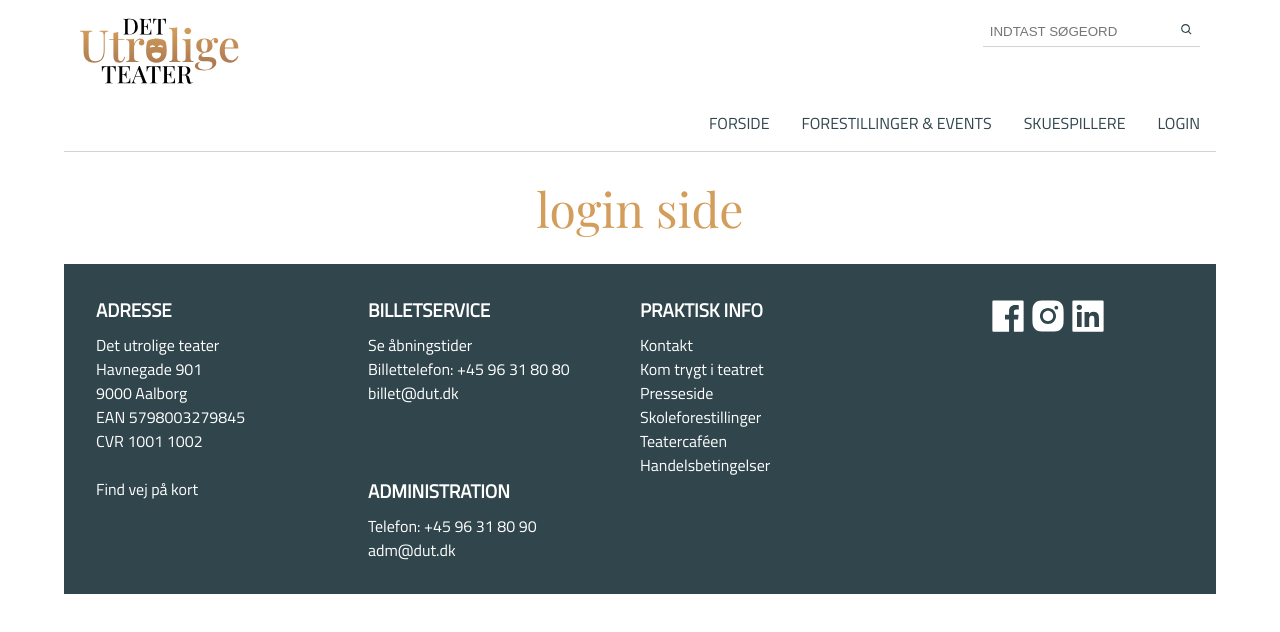
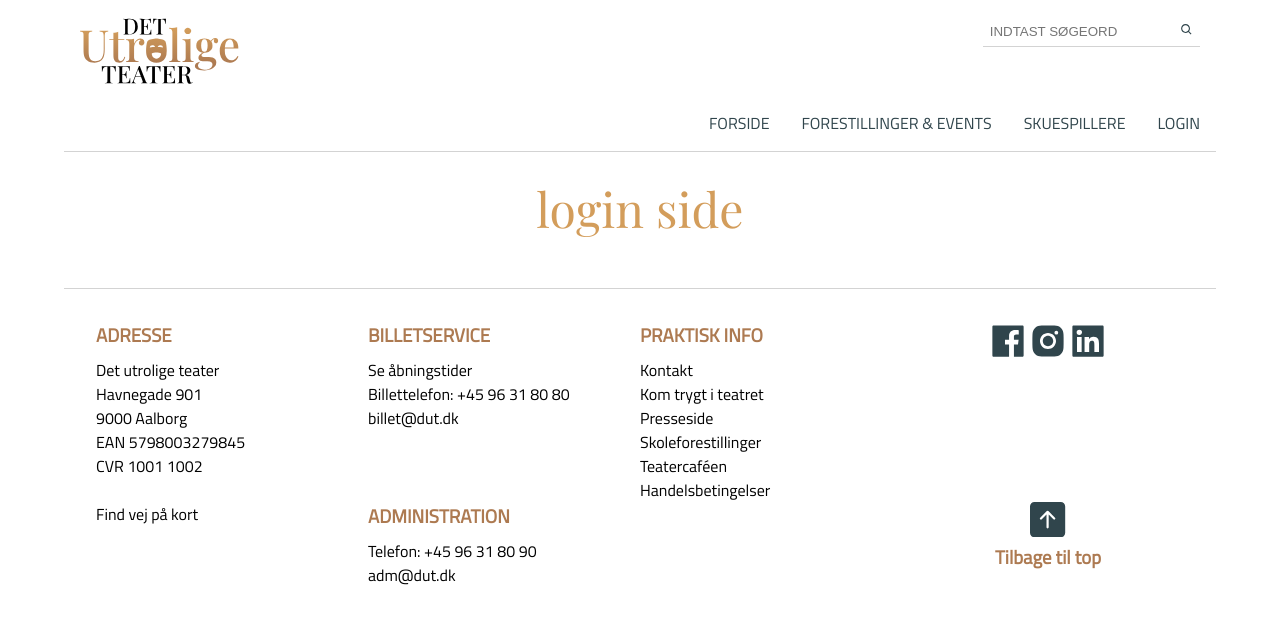
Before and after one commit to Eva-Renata/det.utrolige.teater, a React (Create React App) app: page /login in a window 1280 px wide. Shown: the top 632 px of the page. Built offline with nearby package versions, Linux system fonts and the light colour scheme; a web font is replaced by a local one.

Commit message:
links, buttons, style and fix

```diff
--- a/src/Components/Footer/Footer.jsx
+++ b/src/Components/Footer/Footer.jsx
@@ -5,8 +5,15 @@ import {
   AiFillLinkedin,
 } from "react-icons/ai";
 import { Link } from "react-router-dom";
+import { BsFillArrowUpSquareFill } from "react-icons/bs";
 
 export const Footer = () => {
+  const goToTop = () => {
+    window.scrollTo({
+      top: 0,
+      behavior: "smooth",
+    });
+  };
   return (
     <footer>
       <section className={styles.infowrapper}>
@@ -55,6 +62,11 @@ export const Footer = () => {
         <p>Telefon: +45 96 31 80 90</p>
         <p>adm@dut.dk</p>
       </section>
+      <div></div>
+      <div className={styles.tilbage}>
+        <BsFillArrowUpSquareFill onClick={goToTop} />
+        <h3>Tilbage til top</h3>
+      </div>
     </footer>
   );
 };
--- a/src/Components/Footer/Footer.module.scss
+++ b/src/Components/Footer/Footer.module.scss
@@ -1,19 +1,32 @@
 footer {
-    background-color: var(--tertiarycolor);
-    color:white;
+    //foreslår ændring af design i footer
+    //background-color: var(--tertiarycolor);
+    //color:white;
+    border-top: solid 1px lightgrey;
     display: grid;
     grid-template-columns: repeat(4, 1fr);
     padding:2em;
+    margin-top: 3em;
     p{
         cursor: pointer;
     }
     h3 {
         margin-bottom: 0.5em;
+        color: var(--secondarycolor);
     }
     svg {
         height:2.5em;
         width:2.5em;
         cursor:pointer;
-        color:white;
+        //color:white;
+        color:var(--tertiarycolor);
+       // margin-top:3em;
+    }
+    .tilbage {
+        text-align: center;
+        svg {
+            height: 2.2em;
+            width: 2.2em;
+        }
     }
 }
--- a/src/Components/ForestillingItem/ForestillingItem.module.scss
+++ b/src/Components/ForestillingItem/ForestillingItem.module.scss
@@ -66,6 +66,9 @@
 
             .købbilletbutton {
                 background-color: var(--primarycolor);
+                &:hover {
+                    background-color: var(--secondarycolor);
+                }
             }
         }
     }
@@ -115,6 +118,9 @@
                 }
                 .købbilletbutton {
                     background-color: var(--primarycolor);
+                    &:hover {
+                            background-color: var(--secondarycolor);
+                        }
                 }
         }
     }
--- a/src/Components/Header/Header.jsx
+++ b/src/Components/Header/Header.jsx
@@ -3,11 +3,14 @@ import logo from "../../logo.svg";
 import { Navigation } from "../Nav/Navigation";
 import { BiSearch } from "react-icons/bi";
 import styles from "./Header.module.scss";
+import { NavLink } from "react-router-dom";
 
 export const Header = () => {
   return (
     <header>
-      <img src={logo} alt="Logo" />
+      <NavLink to={"/"}>
+        <img src={logo} alt="Logo" />
+      </NavLink>
       <section className={styles.headerrightside}>
         <form>
           <input type="text" placeholder={"INDTAST SØGEORD"} />
--- a/src/Pages/Forside/Forside.jsx
+++ b/src/Pages/Forside/Forside.jsx
@@ -3,6 +3,7 @@ import { Layout } from "../../App/Layout";
 import axios from "axios";
 import { ForestillingItem } from "../../Components/ForestillingItem/ForestillingItem";
 import styles from "./Forside.module.scss";
+import { NavLink } from "react-router-dom";
 
 //funktion komponent
 export const Forside = () => {
@@ -43,7 +44,11 @@ export const Forside = () => {
             type={"vertical"}
           ></ForestillingItem>
         </section>
-        <button className={styles.seallebutton}>SE ALLE FORESTILLINGER</button>
+        <NavLink to={"/forestillingerevents"}>
+          <button className={styles.seallebutton}>
+            SE ALLE FORESTILLINGER
+          </button>
+        </NavLink>
       </Layout>
     )
   );
--- a/src/Pages/Forside/Forside.module.scss
+++ b/src/Pages/Forside/Forside.module.scss
@@ -11,9 +11,5 @@
     padding: 2em 0 2em 0;
 }
  .seallebutton {
-    @include button;
-    margin-bottom: 2em;
-    margin-left: 69vw;
-    width:20vw;
-    background-color: var(--secondarycolor);
+    @include seAllebutton;
  }
```
